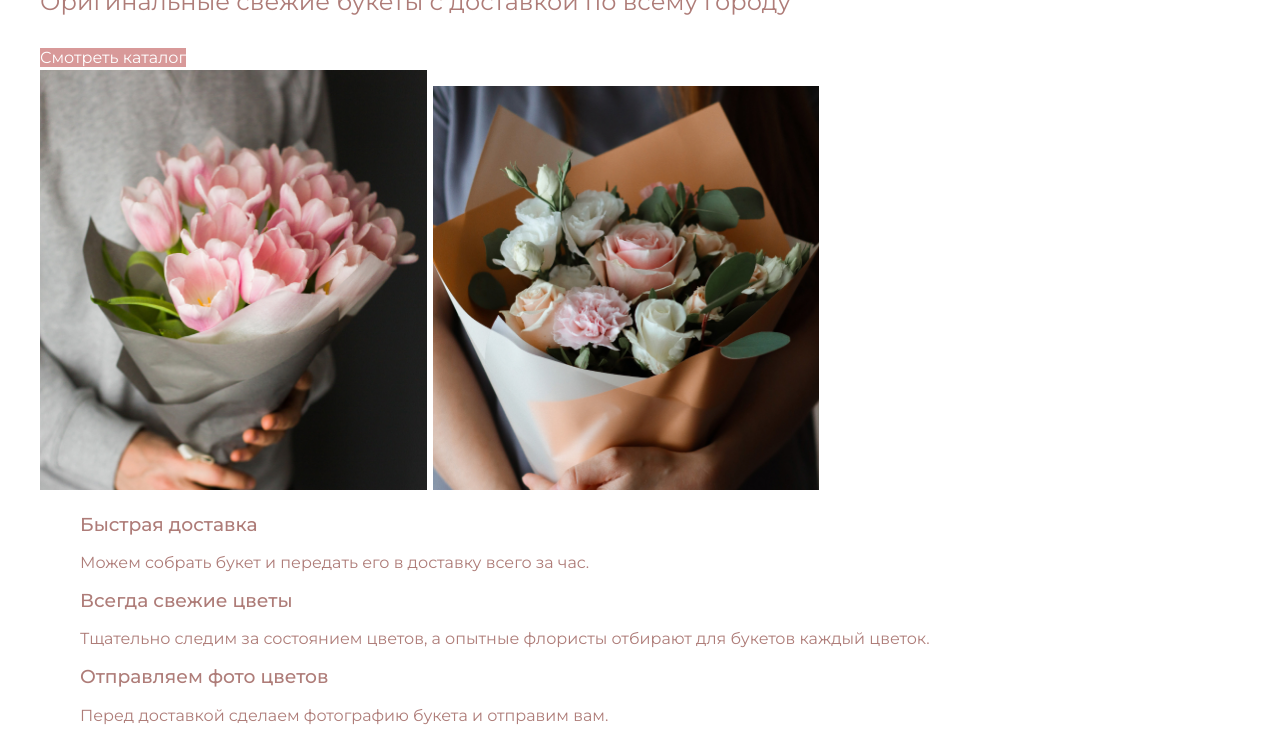
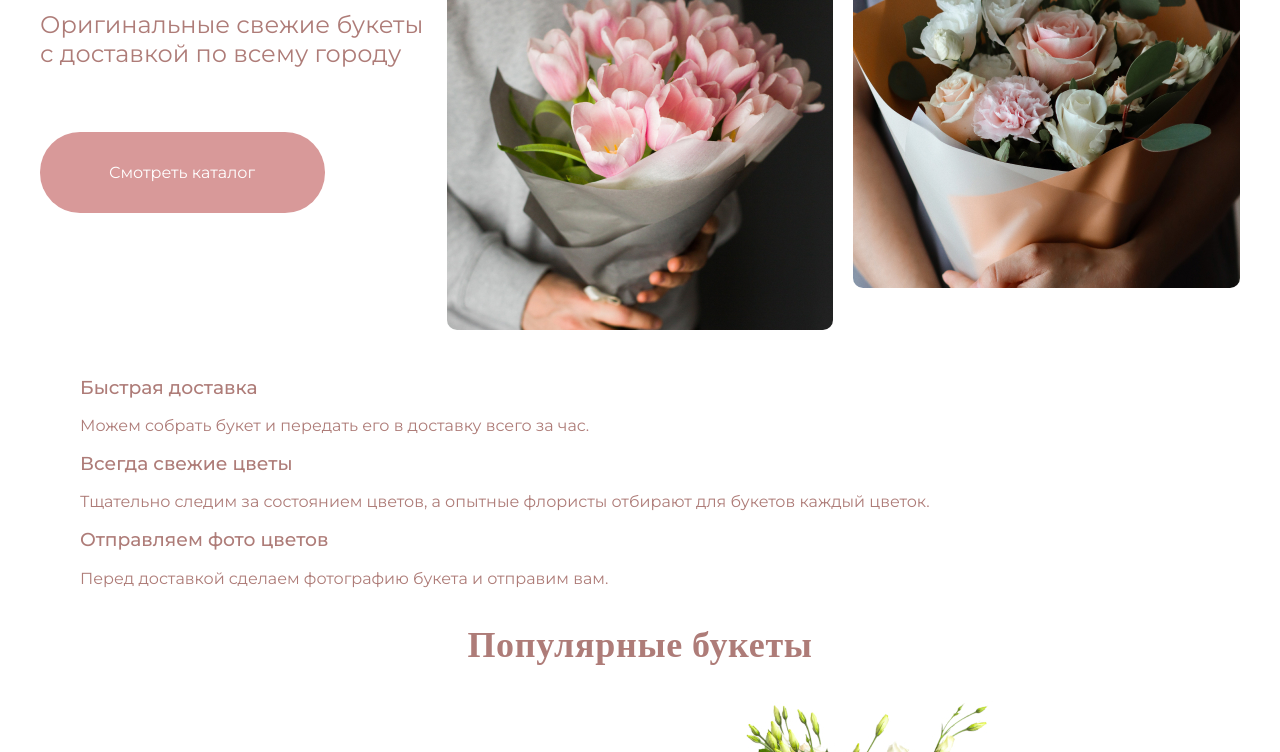
Before and after one commit to umnyash/zaverstayu-2, a plain HTML site: page index.html in a window 1280 px wide. Shown: the part 306-1058 px from the top of the page. Drawn offline with nearby package versions, Linux system fonts and the light colour scheme; a web font is replaced by a local one.

Commit message:
Создаёт сетку блока about-us.

```diff
--- a/css/style.css
+++ b/css/style.css
@@ -64,7 +64,7 @@
   display: flex;
   flex-wrap: wrap;
   align-items: center;
-  padding: 18px 0 16px;
+  padding: 17px 0 15px;
   margin: 0;
   list-style: none;
 }
@@ -112,13 +112,20 @@
 
   /* about-us */
 
-.about-us,
-.follow-us {
+.about-us {
+  display: grid;
+  margin-bottom: 48px;
+  grid-template-columns: 1fr 793px;
   font-size: 24px;
   line-height: 29.26px;
 }
 
+.about-us-left {
+  margin-right: 22px;
+}
+
 .main-title {
+  margin: 0 0 25px 0;
   font-family: "Playfair Display", "Times New Roman", serif;
   font-size: 44px;
   line-height: 58.65px;
@@ -129,6 +136,47 @@
   font-style: italic;
 }
 
+.main-lead {
+  margin: 0 0 64px 0;
+}
+
+.button {
+  display: inline-block;
+  padding: 31px 70px 30px 69px;
+  border-radius: 40px;
+  font-size: 16px;
+  line-height: 19.5px;
+  text-decoration: none;
+  color: var(--light-text-color);
+  background-color: var(--button-default-color);
+}
+
+.about-us-right {
+  display: grid;
+  grid-template-columns: 386px 387px;
+  grid-template-rows: 58px min-content;
+  column-gap: 20px;
+}
+
+.about-us-right img {
+  max-width: 100%;
+  border-radius: 10px;
+  margin: 0 auto;
+  object-fit: contain;
+}
+
+.about-us-right img:first-child {
+  grid-row: 2 / 3;
+  height: 404px;
+}
+
+.about-us-right img:nth-child(2) {
+  grid-row: 1 / 3;
+  height: 420px;
+}
+
+  /* features */
+
 .section-title,
 .product-categories-name {
   text-align: center;
@@ -137,16 +185,6 @@
   line-height: 48px;
   letter-spacing: 0.02em;
 }
-
-.button {
-  font-size: 16px;
-  line-height: 19.5px;
-  text-decoration: none;
-  color: var(--light-text-color);
-  background-color: var(--button-default-color);
-}
-
-  /* features */
 
 .features-list {
   list-style: none;
@@ -210,6 +248,11 @@
 
   /* follow-us */
 
+.follow-us {
+  font-size: 24px;
+  line-height: 29.26px;
+}
+
 .follow-us .section-title {
   text-align: left;
 }
--- a/index.html
+++ b/index.html
@@ -31,14 +31,14 @@
   </header>
   <main class="container">
     <section class="about-us">
-      <div>
+      <div class="about-us-left">
         <h1 class="main-title">Авторские букеты <span>в Петербурге</span></h1>
-        <p>Оригинальные свежие букеты с доставкой по всему городу</p>
+        <p class="main-lead">Оригинальные свежие букеты с доставкой по всему городу</p>
         <a href="#" class="button">Смотреть каталог</a>
       </div>
-      <div>
-        <img src="img/bouquet-1.jpg" width="387" height="420" alt="Букет розовых тюльпанов.">
-        <img src="img/bouquet-2.jpg" width="386" height="404" alt="Белые эустомы, розовые гвоздики и розы, оформленные эвкалиптом в бумажной упаковке.">
+      <div class="about-us-right">
+        <img src="img/bouquet-1.jpg" width="386" height="404" alt="Букет розовых тюльпанов.">
+        <img src="img/bouquet-2.jpg" width="387" height="420" alt="Белые эустомы, розовые гвоздики и розы, оформленные эвкалиптом в бумажной упаковке.">
       </div>
     </section>
     <section class="features">
```
